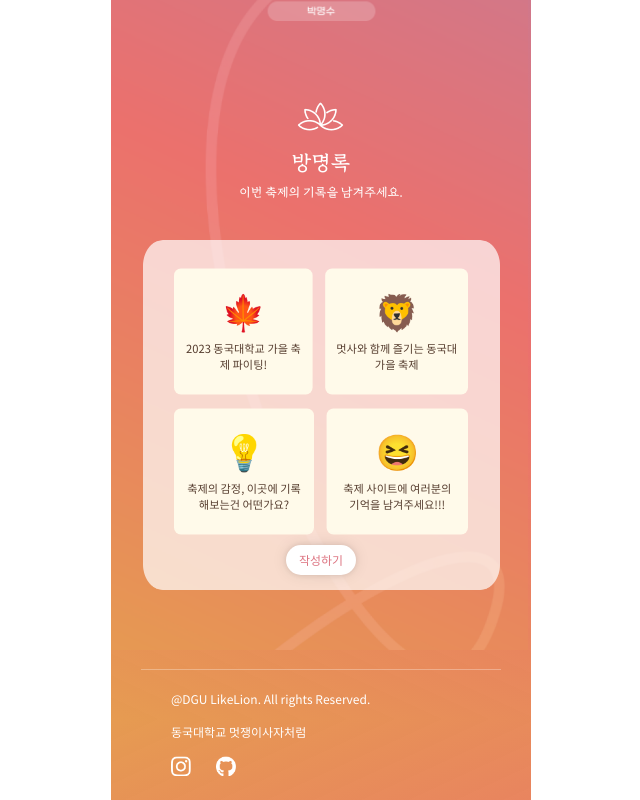
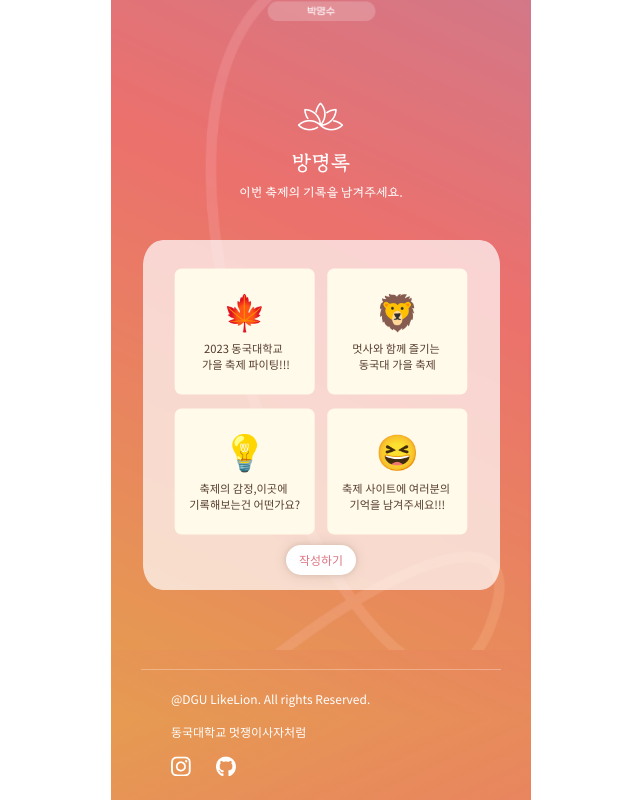
Before and after one commit to ZZZINU/2023_fall_festival_front, a React (Vite) app: page / in a window 1280 px wide. Shown: the part 2008-2808 px from the top of the page, without its empty margins (319-959 px from the left). Built offline with nearby package versions, Linux system fonts and the light colour scheme; no server answers.

Commit message:
:lipstick: Style: 메인페이지 guestbook 크기 조정

```diff
--- a/src/components/Main/MainGuestBookCard.jsx
+++ b/src/components/Main/MainGuestBookCard.jsx
@@ -1,5 +1,5 @@
 import React from "react";
-import styled from "styled-components";
+import styled, { css } from "styled-components";
 import GuestBookCard from "../common/guestBook/GuestBookCard";
 
 const CardWhole = styled.div`
@@ -8,7 +8,6 @@ const CardWhole = styled.div`
   justify-content: center;
   width: 100%;
   flex-direction: column;
-  /* margin-top: 20px; */
 `;
 
 const CardWrapper1 = styled.div`
@@ -18,6 +17,7 @@ const CardWrapper1 = styled.div`
   margin-top: 20px;
   transform: scale(0.7, 0.7);
 `;
+
 const CardWrapper2 = styled.div`
   display: flex;
   position: relative;
@@ -45,7 +45,11 @@ const CardButton = styled.div`
   font-size: 12px;
   height: 30px;
   width: 70px;
-  box-shadow: 0 0 15px rgba(0, 0, 0, 0.1), 0 0 5px rgba(0, 0, 0, 0.1); /* 위아래 양옆에 똑같은 그림자 추가 */
+  box-shadow: 0 0 15px rgba(0, 0, 0, 0.1), 0 0 5px rgba(0, 0, 0, 0.1);
+`;
+
+const ContentWithLineBreaks = styled.div`
+  white-space: pre-line;
 `;
 
 const GuestbookCard = () => {
@@ -55,18 +59,22 @@ const GuestbookCard = () => {
         <div style={{ marginRight: "18px" }}>
           <GuestBookCard
             icon="🍁"
-            content="2023 동국대학교 가을 축제 파이팅!"
+            content={"2023 동국대학교 \n 가을 축제 파이팅!!!"}
             marginBottom="10px"
             Height="180px"
+            width="200px"
+            isMobile={true}
           />
         </div>
 
         <div>
           <GuestBookCard
             icon="🦁"
-            content="멋사와 함께 즐기는 동국대 가을 축제"
+            content={"멋사와 함께 즐기는 \n동국대 가을 축제"}
             marginBottom="10px"
             Height="180px"
+            width="200px"
+            isMobile={true}
           />
         </div>
       </CardWrapper1>
@@ -74,17 +82,21 @@ const GuestbookCard = () => {
         <div style={{ marginRight: "18px" }}>
           <GuestBookCard
             icon="💡"
-            content="축제의 감정, 이곳에 기록해보는건 어떤가요?"
+            content={"축제의 감정,이곳에 \n기록해보는건 어떤가요?"}
             marginBottom="10px"
             Height="180px"
+            width="200px"
+            isMobile={true}
           />
         </div>
         <div>
           <GuestBookCard
             icon="😆"
-            content="축제 사이트에 여러분의 기억을 남겨주세요!!!"
+            content={"축제 사이트에 여러분의 \n기억을 남겨주세요!!!"}
             marginBottom="10px"
             Height="180px"
+            width="200px"
+            isMobile={true}
           />
         </div>
       </CardWrapper2>
@@ -96,4 +108,13 @@ const GuestbookCard = () => {
   );
 };
 
+// 화면 너비가 360px 이하일 때 GuestBookCard의 width를 150px로 변경
+const mobileWidthStyle = css`
+  @media (max-width: 320px) {
+    ${GuestBookCard} {
+      width: 150px;
+    }
+  }
+`;
+
 export default GuestbookCard;
--- a/src/components/common/guestBook/GuestBookCard.jsx
+++ b/src/components/common/guestBook/GuestBookCard.jsx
@@ -2,12 +2,17 @@ import React from "react";
 import * as S from "./style";
 
 function GuestBookCard(props) {
-  const { icon, content, marginBottom, Height } = props;
+  const { icon, content, marginBottom, Height, width, isMobile } = props;
 
   return (
-    <S.GuestBookBox marginBottom={marginBottom} Height={Height}>
+    <S.GuestBookBox
+      marginBottom={marginBottom}
+      Height={Height}
+      width={width}
+      isMobile={isMobile}
+    >
       <S.GeustBookIcon>{icon}</S.GeustBookIcon>
-      <S.GeustBookText>{content}</S.GeustBookText>
+      <S.GeustBookText isMobile={isMobile}>{content}</S.GeustBookText>
     </S.GuestBookBox>
   );
 }
--- a/src/components/common/guestBook/style.jsx
+++ b/src/components/common/guestBook/style.jsx
@@ -1,7 +1,7 @@
-import styled from "styled-components";
+import { styled, css } from "styled-components";
 
 export const GuestBookBox = styled.div`
-  width: 100%;
+  width: ${props => props.width || "100%"};
   padding: 15px 15px 30px 15px;
   height: ${props => props.Height};
   border-radius: 10px;
@@ -12,11 +12,27 @@ export const GuestBookBox = styled.div`
   flex-direction: column;
   justify-content: center;
   align-items: center;
+  white-space: pre-wrap;
+
+  ${props =>
+    props.isMobile &&
+    css`
+      @media (max-width: 320px) {
+        width: 150px;
+      }
+    `}
 `;
+
 export const GeustBookText = styled.div`
   text-align: center;
-
-  font-size: 16px;
+  font-size: 1rem;
+  ${props =>
+    props.isMobile &&
+    css`
+      @media (max-width: 320px) {
+        font-size: 12px;
+      }
+    `}
 `;
 
 export const GeustBookIcon = styled.div`
```
